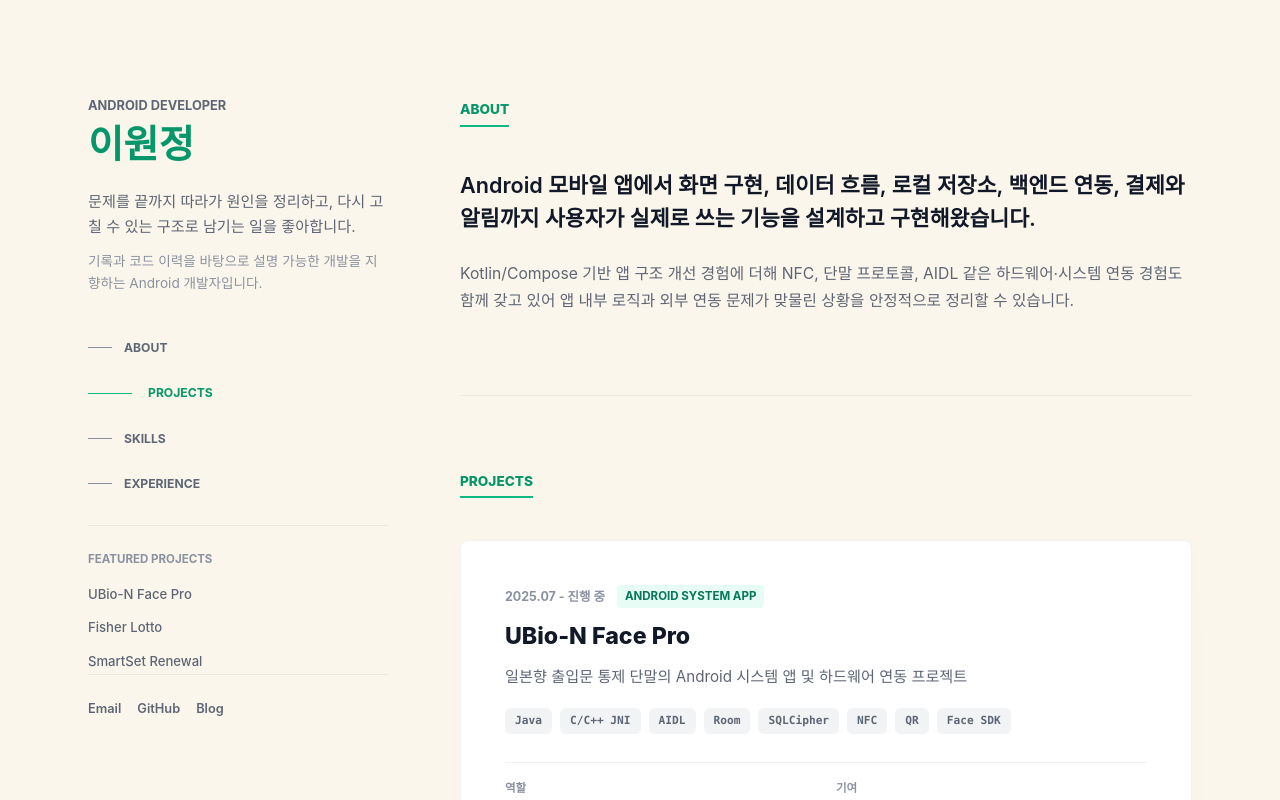
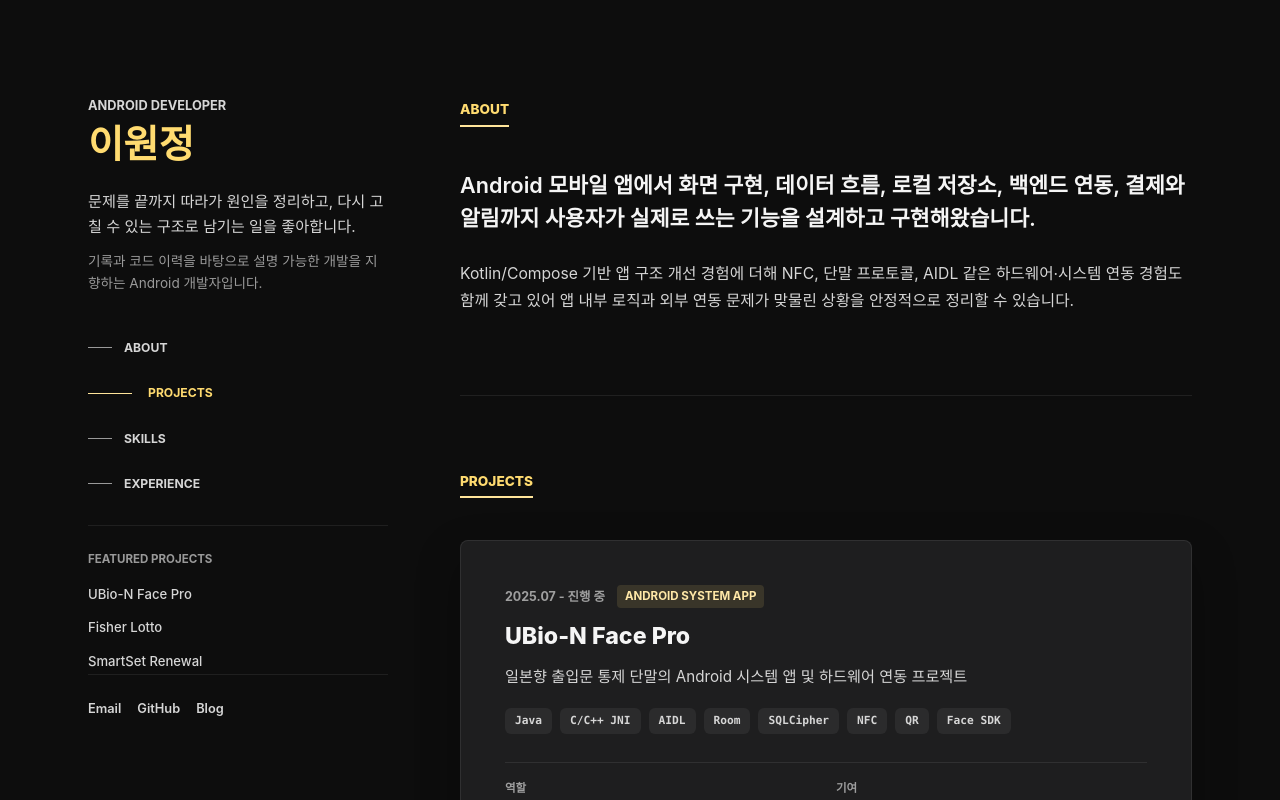
Before and after one commit to E1jeong/portfolio, a Next.js app: page / in a window 1280 px wide. Shown: the top 800 px of the page. Built offline with nearby package versions, Linux system fonts and the light colour scheme.

Commit message:
Update portfolio color system

```diff
--- a/app/globals.css
+++ b/app/globals.css
@@ -1,19 +1,19 @@
 @import "tailwindcss";
 
 :root {
-  --background: #faf6eb;      /* Soft warm ivory background */
-  --surface: #ffffff;         /* Pure white cards and container surface */
-  --surface-hover: #f1f3f5;   /* Light grey for micro hover feed */
-  --text: #111827;            /* Deep black/charcoal for premium typography readability */
-  --text-muted: #5e6675;      /* Slate/cool gray for secondary text and periods */
-  --text-light: #8a92a0;      /* Lighter gray for indicators and details */
-  --line: rgba(0, 0, 0, 0.05); /* Soft light gray thin borders */
+  --background: #0d0d0d;      /* Aakash-inspired smoky black background */
+  --surface: #1e1e1f;         /* Dark card and content surface */
+  --surface-hover: #242426;   /* Subtle elevated hover and placeholder surface */
+  --text: #f5f5f5;            /* Warm off-white primary text */
+  --text-muted: #d6d6d6;      /* Soft gray secondary text */
+  --text-light: rgba(214, 214, 214, 0.7); /* Low-emphasis gray text and indicators */
+  --line: rgba(255, 255, 255, 0.08); /* Soft dark-theme border */
 
-  /* Slate Green (Teal/Sage) Accent Colors */
-  --accent: #059669;          /* Vivid Emerald Green for strong highlights, company names, links */
-  --accent-light: #10b981;    /* Bright Sage Emerald for indicators & active marks */
-  --accent-soft: #e6fcf5;     /* Soft Mint Green for badges and active backgrounds */
-  --accent-strong: #047857;   /* Forest Green for readable highlighted tags and badge text */
+  /* Aakash-inspired Gold Accent Colors */
+  --accent: #ffdb70;          /* Warm gold for strong highlights, names, links */
+  --accent-light: #ffe49a;    /* Soft gold for indicators and active marks */
+  --accent-soft: rgba(255, 219, 112, 0.12); /* Transparent gold for badges */
+  --accent-strong: #ffe8a8;   /* Pale gold for readable dark-theme badge text */
 
   --font-sans: -apple-system, BlinkMacSystemFont, "Segoe UI", Roboto, "Helvetica Neue", Arial, "Apple SD Gothic Neo", "Pretendard", "Noto Sans KR", sans-serif;
   --font-mono: SFMono-Regular, Consolas, "Liberation Mono", Menlo, Courier, monospace;
@@ -307,16 +307,16 @@ a {
   border: 1px solid var(--line);
   border-radius: 8px;
   padding: 44px;
-  box-shadow: 0 4px 12px rgba(0, 0, 0, 0.015), 0 20px 48px -15px rgba(0, 0, 0, 0.025);
+  box-shadow: 0 18px 44px rgba(0, 0, 0, 0.28);
   cursor: pointer;
   transition: border-color 0.35s ease, background-color 0.35s ease, transform 0.35s ease, box-shadow 0.35s ease;
 }
 
 .project-card:hover {
-  background-color: var(--surface);
-  border-color: rgba(16, 185, 129, 0.25);
+  background-color: var(--surface-hover);
+  border-color: rgba(255, 219, 112, 0.34);
   transform: translateY(-3px);
-  box-shadow: 0 8px 16px rgba(16, 185, 129, 0.01), 0 28px 56px -12px rgba(16, 185, 129, 0.04);
+  box-shadow: 0 24px 56px rgba(0, 0, 0, 0.3);
 }
 
 .project-card-header {
@@ -379,7 +379,7 @@ a {
   font-family: var(--font-mono);
   font-size: 0.7rem;
   font-weight: 600;
-  background: #f1f3f5;
+  background: rgba(255, 255, 255, 0.06);
   color: var(--text-muted);
   padding: 4px 10px;
   border-radius: 6px;
@@ -388,7 +388,7 @@ a {
 
 .tech-tag:hover {
   background-color: var(--accent) !important;
-  color: #ffffff !important;
+  color: #0d0d0d !important;
   transform: translateY(-2px);
 }
 
```
Also changed, not shown: 1 other file (tests, documents, lock files or other folders).
